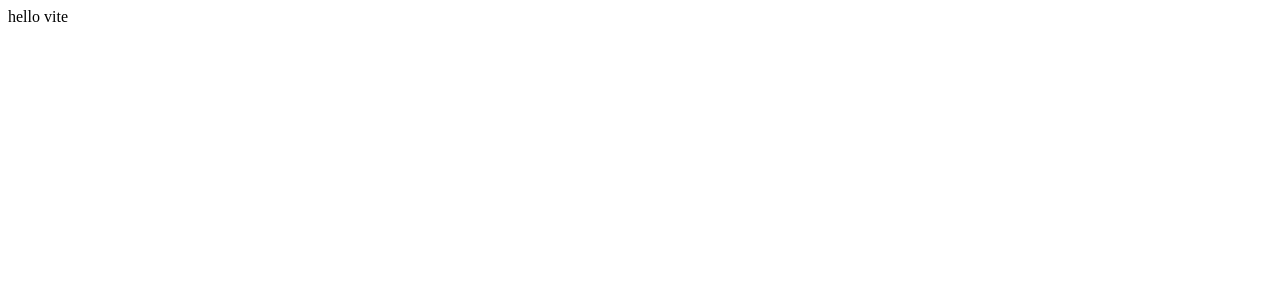
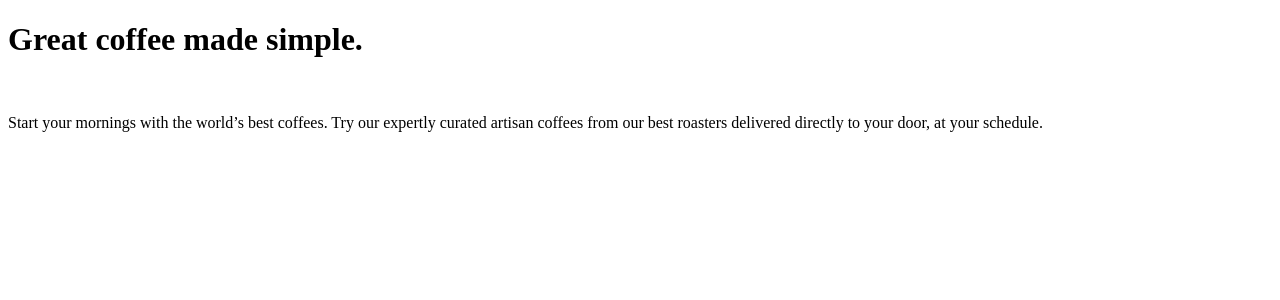
Before and after one commit to J-R77-stack/Coffee-roasters-react-app, a React (Vite) app: page / in a window 1280 px wide. Shown: the top 300 px of the page. Built offline with nearby package versions, Linux system fonts and the light colour scheme.

Commit message:
add react-router with about and home page

```diff
--- a/package.json
+++ b/package.json
@@ -11,7 +11,8 @@
   },
   "dependencies": {
     "react": "^18.2.0",
-    "react-dom": "^18.2.0"
+    "react-dom": "^18.2.0",
+    "react-router-dom": "^6.22.2"
   },
   "devDependencies": {
     "@types/react": "^18.2.56",
--- a/src/App.jsx
+++ b/src/App.jsx
@@ -1,5 +1,20 @@
+import { RouterProvider, createBrowserRouter } from "react-router-dom";
+import Home from "./features/home/Home";
+import About from "./features/about/about";
+
+const router = createBrowserRouter([
+  {
+    path: "/",
+    element: <Home />,
+  },
+  {
+    path: "about",
+    element: <About />,
+  },
+]);
+
 function App() {
-  return <div>hello vite</div>;
+  return <RouterProvider router={router} />;
 }
 
 export default App;
--- /dev/null
+++ b/src/features/about/about.jsx
@@ -0,0 +1,5 @@
+function about() {
+  return <div></div>;
+}
+
+export default about;
--- /dev/null
+++ b/src/features/home/Home.jsx
@@ -0,0 +1,15 @@
+function Home() {
+  return (
+    <div>
+      <h1>Great coffee made simple.</h1>
+      <br />
+      <p>
+        Start your mornings with the world’s best coffees. Try our expertly
+        curated artisan coffees from our best roasters delivered directly to
+        your door, at your schedule.
+      </p>
+    </div>
+  );
+}
+
+export default Home;
```
Also changed, not shown: 1 other file (tests, documents, lock files or other folders).
